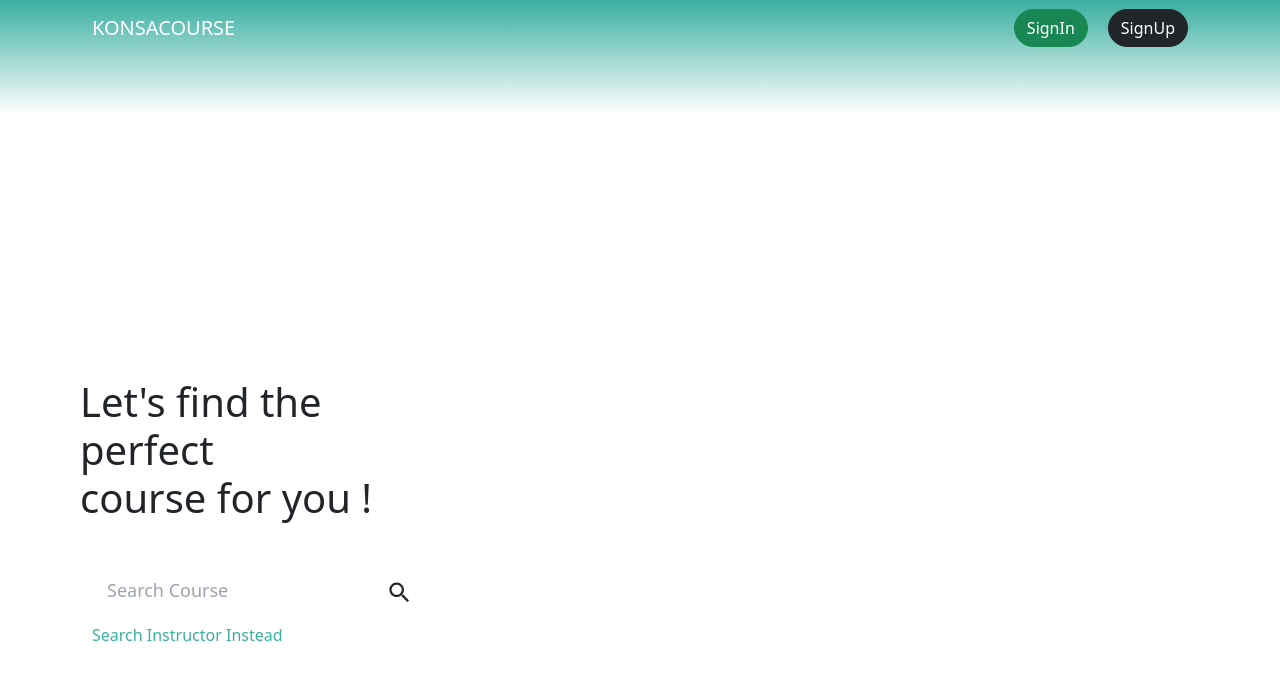
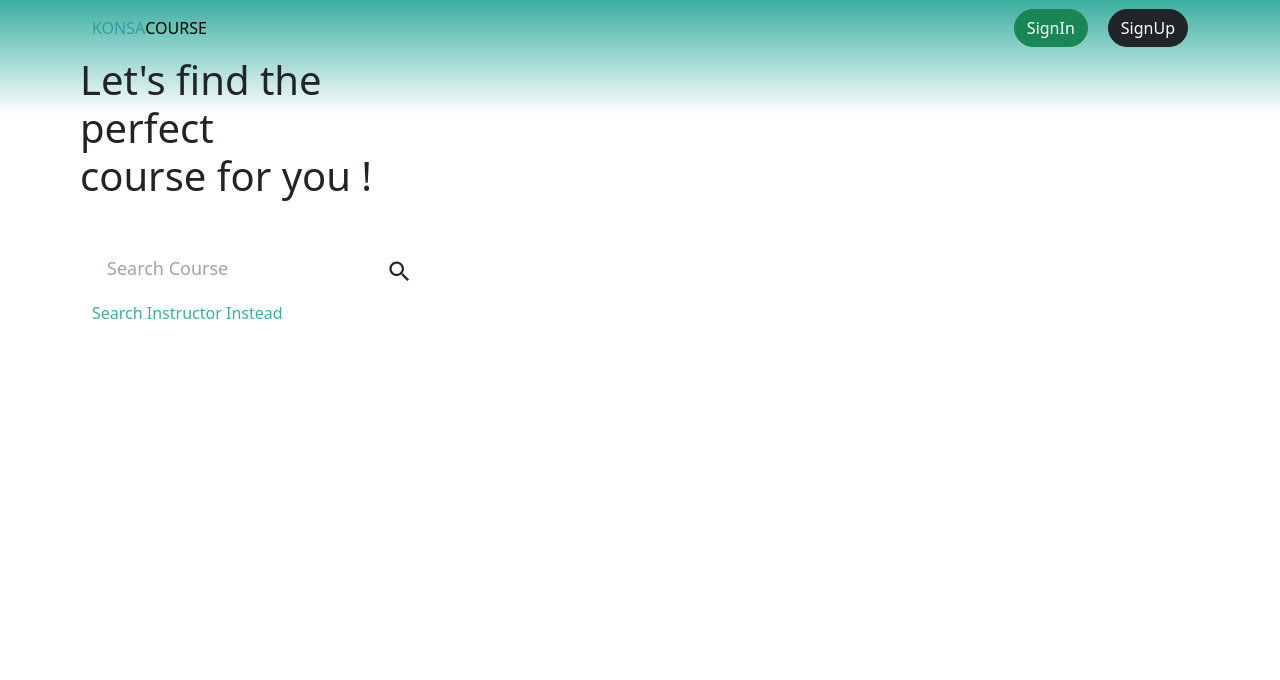
Before and after one commit to umarsaeedcheema/konsaCourse, a React (Create React App) app: page /pages/landing in a window 1280 px wide. Shown: the top 680 px of the page. Built offline with nearby package versions, Linux system fonts and the light colour scheme.

Commit message:
Fixed the navbar

```diff
--- a/src/components/NavbarComponent.jsx
+++ b/src/components/NavbarComponent.jsx
@@ -3,20 +3,24 @@ import { useNavigate } from 'react-router-dom';
 import styles from '../pages/styles.module.css'
 import BasicMenu from './BasicMenu'
 
+// <div className={styles.gradient}>
+// {/* <div className='d-flex justify-content-center flex-1 ' style={{ backgroundColor: "#00ffff00" }} >  </div> */}
+// {/* <div className='d-flex  justify-content-center ' style={{ flex: "9", backgroundColor: "#00ffff00" }}></div> */}
+
 const NavbarComponent = (props) => {
 
     const navigate = useNavigate()
     return (
-        <div className={styles.gradient}>
-            <div className='d-flex justify-content-center flex-1 ' style={{ backgroundColor: "#00ffff00" }} >   </div>
-            <div className='d-flex  justify-content-center ' style={{ flex: "9", backgroundColor: "#00ffff00" }}></div>
+
             <div >
                 <nav class="navbar navbar-expand-lg ">
                     <div class="container-fluid" style={{ backgroundColor: "#00FF0000" }}>
-                        <div className="row justify-content-start pl-20">
-                            <a class="navbar-brand" href="./landing"
-                                style={{ color: 'white' }}
-                            >KONSACOURSE</a>
+                        <div className="d-flex flex-row justify-content-start pl-20">
+                            <div className="d-flex align-content-end" onClick={()=>{navigate('/pages/landing')}}
+                                style={{ color: '#319fa0' }} >KONSA</div>
+                            <div className="d-flex align-content-end" onClick={()=>{navigate('/pages/landing')}}
+                                style={{ color: '#000000' }}
+                            >COURSE</div>
                         </div>
                         {/* <button class="navbar-toggler" type="button" data-bs-toggle="collapse" data-bs-target="#navbarNavAltMarkup" aria-controls="navbarNavAltMarkup" aria-expanded="false" aria-label="Toggle navigation">
                             <span class="navbar-toggler-icon"></span>
@@ -35,7 +39,7 @@ const NavbarComponent = (props) => {
                     </div>
                 </nav>
             </div>
-        </div>
+        //  </div>
     )
 }
 
--- a/src/pages/Compare.jsx
+++ b/src/pages/Compare.jsx
@@ -2,6 +2,7 @@ import React from 'react'
 import NavbarComponent from '../components/NavbarComponent'
 import SearchBar from '../components/SearchBar'
 import Data from '../Data.json'
+import styles from "./styles.module.css";
 import { useState } from 'react'
 import SearchIcon from "@mui/icons-material/Search";
 import CloseIcon from "@mui/icons-material/Close";
@@ -40,25 +41,28 @@ const Compare = () => {
 
 
   return (
-    <>
+    <div className={styles.gradient}>
 
       <NavbarComponent
         isLoggedIn={false}
         isAdmin={false}
+        style={{backgroundColor:"#00000000",flex:1}}
       ></NavbarComponent>
       <div
-        style={{ position: 'relative', marginTop: '-50%', marginLeft: '37%' }}
+      className='d-flex flex-column flex-9 justify-content-center align-content-center'
+        style={{backgroundColor:"#000000000" }}
       >
-        <div className="searchInputs">
-          <input style={{ height: "50%" }}
+        <div className="searchInputs" style={{backgroundColor:"#000fff00", justifyContent:"center",alignContent:"center"}}>
+          <input style={{backgroundColor:"#ff000000",justifyContent:"center" }}
             type="text"
             placeholder='Choose Course'
             value={wordEntered}
+
             onChange={handleFilter}
           />
           <div className="searchIcon">
-            {data.course.length === 0 ? (
-              <SearchIcon style={{ height: "45%" }} />
+            {filteredData.length === 0 ? (
+              <SearchIcon />
             ) : (
               <CloseIcon id="clearBtn" onClick={clearInput} />
             )}
@@ -80,7 +84,7 @@ const Compare = () => {
 
       </div>
 
-    </>
+    </div>
   )
 }
 
--- a/src/pages/Landing.jsx
+++ b/src/pages/Landing.jsx
@@ -3,16 +3,17 @@ import NavbarComponent from '../components/NavbarComponent';
 import SearchBar from '../components/SearchBar';
 import Data from '../Data.json'
 import bgImage from '../assets/Design.png'
+import styles from './styles.module.css'
 const Landing = () => {
   return (
-    <div>
+    <div className={styles.gradient} style={{flex:"column"}}>
 
       <NavbarComponent
       isLoggedIn={false}
-      isAdmin={false} />
+      isAdmin={false} style={{backgroundColor:"#00ff0000",flex:1}} />
 
-      <div className='d-flex align-items-center justify-content-start ml-20 ' style={{ width: '50%', height: "100%" }} >
-        <div style={{ position:'relative', width: "60%", marginTop: "-90%" }}>
+      <div className='d-flex flex-column align-items-start justify-content-center mt-30 ml-20 ' style={{ width: '50%',flex:9 }} >
+        <div style={{ position:'relative', width: "60%" }}>
           <h1>Let's find the perfect <br />course for you !</h1>
           <form >
             <div class="container">
--- a/src/pages/ProfessorScreen.jsx
+++ b/src/pages/ProfessorScreen.jsx
@@ -6,6 +6,7 @@ import styles from './styles.module.css';
 import { Divider, Grid } from '@mui/material';
 import ReviewCard from '../components/ReviewCard';
 import NavbarComponent from '../components/NavbarComponent';
+// import styles from './styles.module.css'
 
 
 const ProfessorScreen = () => {
@@ -26,17 +27,20 @@ const ProfessorScreen = () => {
 
     return (
 
-        <>
-            <NavbarComponent
+        //<div className='d-flex flex-column justify-column-start'  >
+        <div className={styles.gradient}>
+        <NavbarComponent
                 isAdmin={false}
                 isLoggedIn={true}
+                style={{flex:1}}
             />
 
-            <div className="flex-column">
+            <div className="flex-column align-content-start justify-content-start" style={{backgroundColor:"#00000000",flex:9}}>
                 <div style={{
                     position: 'sticky',
                     marginLeft: '5%',
-                    marginTop: '-40%'
+                    marginTop: "10%",
+                    backgroundColor:"#00000000"
                 }}>
 
                     <h1>{firstname} {lastname}</h1>
@@ -84,7 +88,7 @@ const ProfessorScreen = () => {
                 <div
 
                 style={{
-                    position:'absolute',
+                    position:'relative',
                     marginLeft:'-1%',
                     marginTop:'5%'
                 }}
@@ -126,7 +130,7 @@ const ProfessorScreen = () => {
                 </div>
             </div>
 
-        </>
+        </div>
     )
 }
 //A commmit to check branch
```
